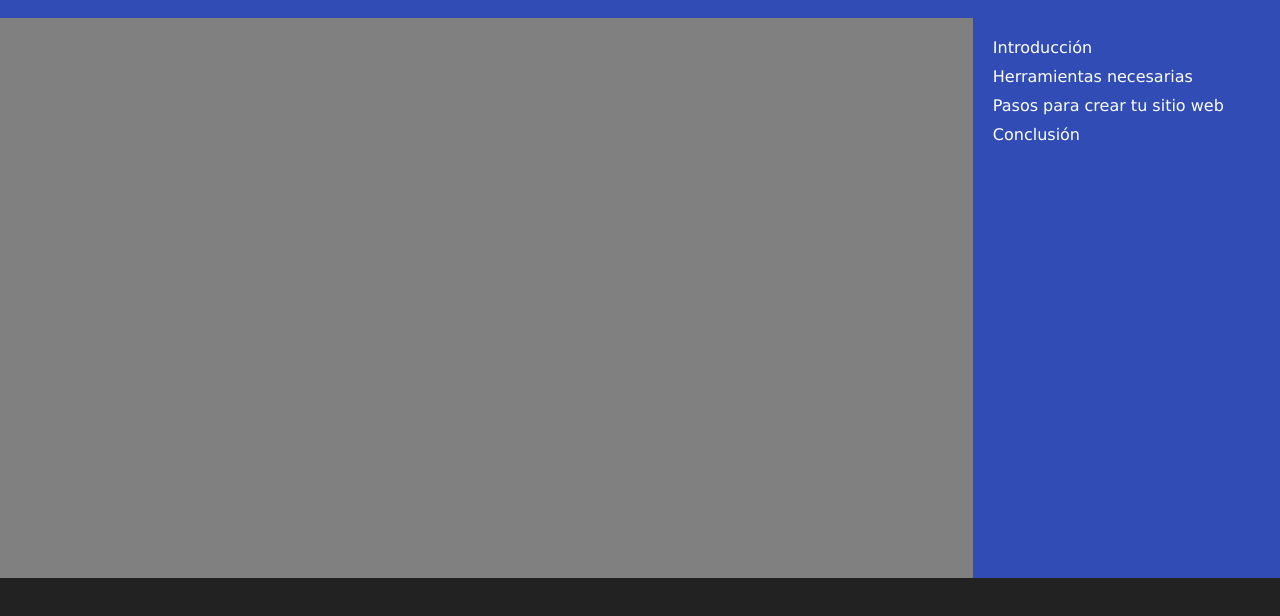
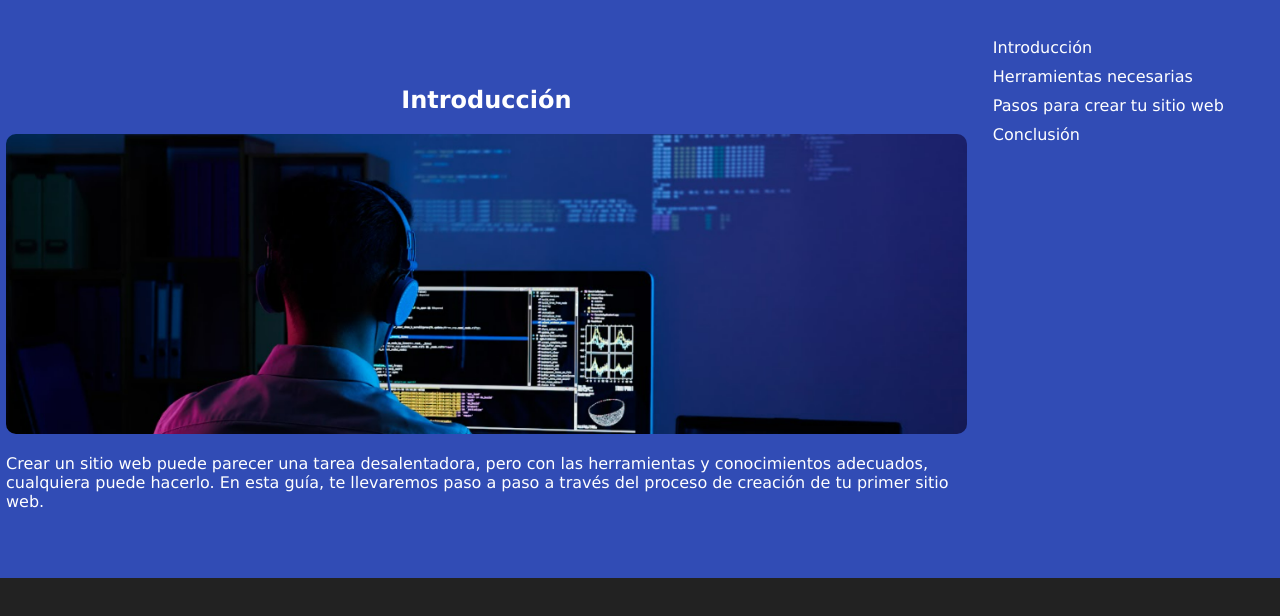
Before and after one commit to Neo3691102/portafolioweb, a website: page blog/primersitioweb/primersitioweb.html in a window 1280 px wide. Shown: the part 62-678 px from the top of the page. Drawn offline with Linux system fonts and the light colour scheme.

Commit message:
Se crea el articulo de introduccion

```diff
--- a/blog/primersitioweb/estilos/main/_main.scss
+++ b/blog/primersitioweb/estilos/main/_main.scss
@@ -4,4 +4,21 @@ main{
     width: 76%;
     height: 70vh;
     background-color: gray;
+
+    #introduccion{
+        width: 100%;
+        height: 100%;
+        padding: 6px;
+        display: flex;
+        flex-direction: column;
+        justify-content: center;
+        align-items: center;
+        gap: 20px;
+        img{
+            width: 100%;
+            height: 300px;
+            object-fit: cover;
+            border-radius: 10px;
+        }
+    }
 }
--- a/blog/primersitioweb/primersitioweb.html
+++ b/blog/primersitioweb/primersitioweb.html
@@ -22,6 +22,17 @@
 
     <main>
 
+        <article id="introduccion">
+          <h2>Introducción</h2>
+          <img src="imagenes/img1.png" alt="desarrollo web">
+          <p>
+            Crear un sitio web puede parecer una tarea desalentadora, pero con
+            las herramientas y conocimientos adecuados, cualquiera puede hacerlo.
+            En esta guía, te llevaremos paso a paso a través del proceso de
+            creación de tu primer sitio web.
+          </p>
+        </article>
+
     </main>
 
     <footer></footer>
```
Also changed, not shown: blog/primersitioweb/estilos/style.css, blog/primersitioweb/imagenes/img1.png (added), 1 other file.
